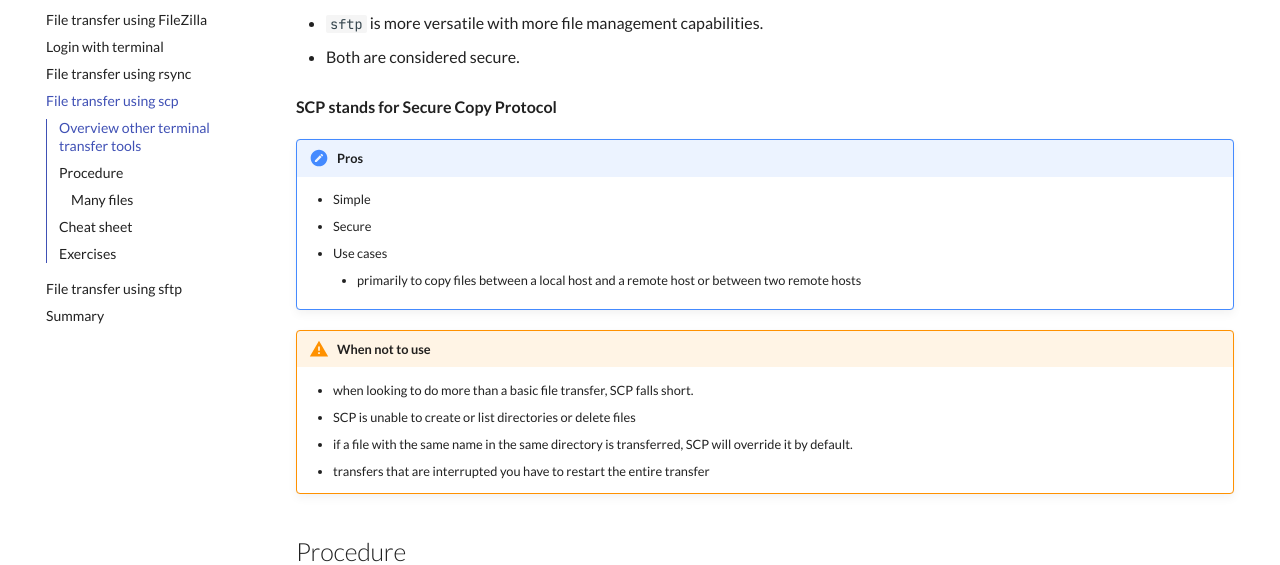
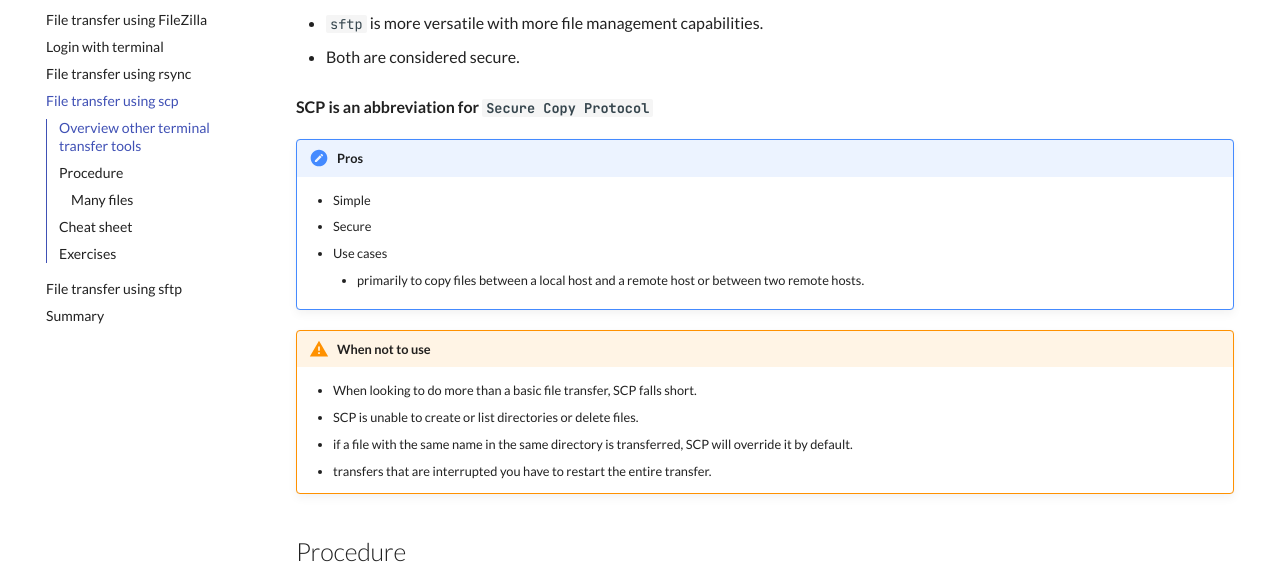
Before and after one commit to UPPMAX/naiss_file_transfer_course, an MkDocs documentation site: the page built from docs/sessions/scp/README.md, in a window 1280 px wide and 900 px high, scrolled down 431 px. Shown: the part 163-728 px from the top of the window. Built offline with MkDocs 1.6.1 and Material for MkDocs 9.7.7, drawn with Linux system fonts in a browser that asks for light colours; comment, search, counter and statistics services are not loaded.

Commit message:
README.md md fix

```diff
--- a/docs/sessions/scp/README.md
+++ b/docs/sessions/scp/README.md
@@ -39,21 +39,21 @@ Other than ``rsync`` we have the more simple tools ``scp`` and ``sftp``.
 
 - Both are considered secure.
 
-**SCP stands for Secure Copy Protocol**
+**SCP is an abbreviation for ``Secure Copy Protocol``**
 
 !!! note "Pros"
 
     - Simple
     - Secure
     - Use cases
-        - primarily to copy files between a local host and a remote host or between two remote hosts
+        - primarily to copy files between a local host and a remote host or between two remote hosts.
 
 !!! warning "When not to use"
 
-    - when looking to do more than a basic file transfer, SCP falls short.
-    - SCP is unable to create or list directories or delete files
+    - When looking to do more than a basic file transfer, SCP falls short.
+    - SCP is unable to create or list directories or delete files.
     - if a file with the same name in the same directory is transferred, SCP will override it by default.
-    - transfers that are interrupted  you have to restart the entire transfer
+    - transfers that are interrupted  you have to restart the entire transfer.
 
 ## Procedure
 
```
